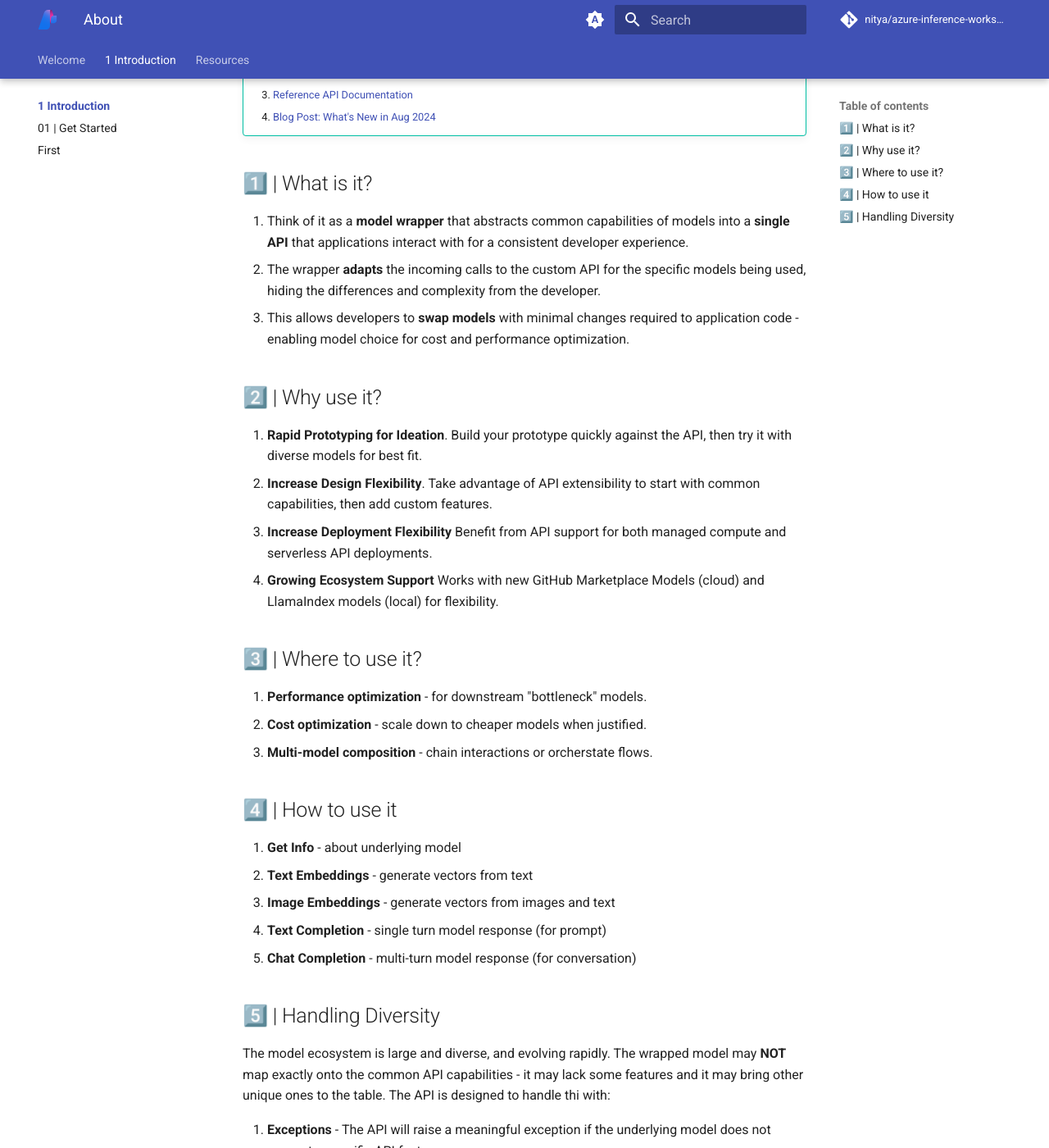
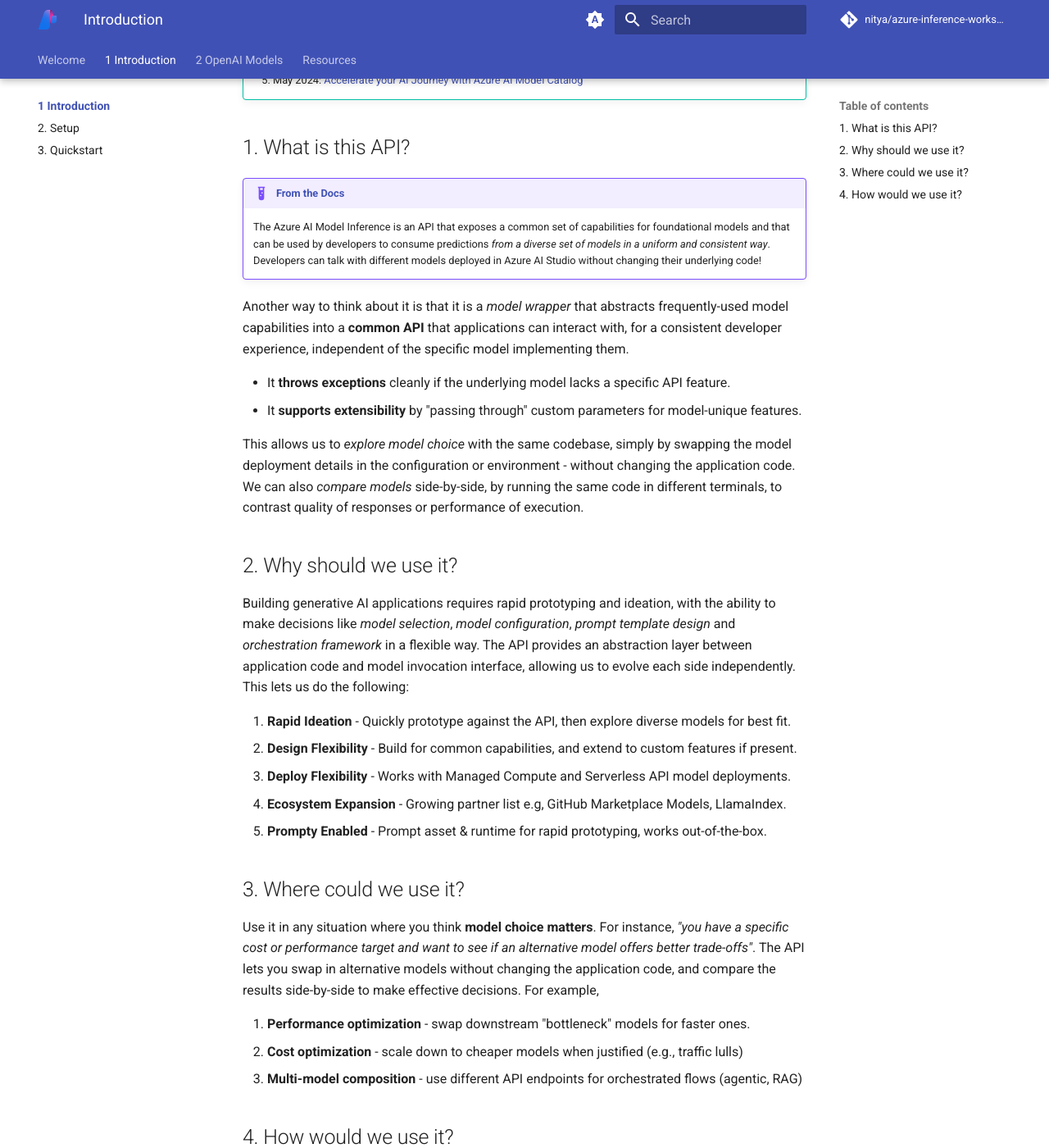
Before and after one commit to priv-mjk/azureai-inference-workshop-2024, an MkDocs documentation site: the page built from docs/1-Introduction/index.md, in a window 1280 px wide and 1400 px high, scrolled down 337 px. Shown: the whole window at 82% size. Built offline with MkDocs 1.6.1 and Material for MkDocs 9.7.7, drawn with Linux system fonts in a browser that asks for light colours; comment, search, counter and statistics services are not loaded; some of the changed text lies outside the part shown.

Commit message:
refactor / add openai section

````diff
--- a/docs/1-Introduction/2-first-sample.md
+++ /dev/null
@@ -1 +0,0 @@
-# First
--- a/docs/1-Introduction/1-setup.md
+++ b/docs/1-Introduction/2-setup.md
@@ -1,6 +1,6 @@
-# 01 | Get Started
+# 2. Setup
 
-!!! tip "Using Dev Container"
+!!! tip "Dev Containers - Configuration As Code"
 
     This repository is configured with a dev container that sets up all dependencies **for the Python Inference SDK**. Simply fork the repo, launch Codespaces and start exploring. To set up your dev environment manually, or with a different language SDK, [follow these instructions](https://learn.microsoft.com/en-us/azure/machine-learning/reference-model-inference-api?view=azureml-api-2&tabs=python#inference-sdk-support). The Azure AI Model Inference API supports Python, JavaScript, C# and REST API calls.
 
--- /dev/null
+++ b/docs/1-Introduction/3-quickstart.md
@@ -0,0 +1 @@
+# 3. Quickstart
--- a/docs/1-Introduction/index.md
+++ b/docs/1-Introduction/index.md
@@ -1,35 +1,48 @@
-# About
+# Introduction
 
-The [Azure AI Model Inference API](https://learn.microsoft.com/en-us/azure/machine-learning/reference-model-inference-api?view=azureml-api-2&tabs=python)  enables developers to make better **model choices** by simplifying the process by which their applications interact with the model APIs.
+!!! tip "Azure AI Model Inference API - 5 Resources To Start With"
 
-!!! tip "Read the Documentation"
-
-    1. [Azure AI Model Inference API documentation](https://learn.microsoft.com/en-us/azure/machine-learning/reference-model-inference-api?)
-    1. [Azure AI Model Inference API Samples](https://github.com/Azure/azure-sdk-for-python/tree/main/sdk/ai/azure-ai-inference/samples)
-    1. [Reference API Documentation](https://aka.ms/azsdk/azure-ai-inference/python/reference)
-    1. [Blog Post: What's New in Aug 2024](https://techcommunity.microsoft.com/t5/ai-ai-platform-blog/expanding-the-azure-ai-model-inference-api-integrating-azure-ai/ba-p/4212883)
+    1. [Browse the Documentation](https://learn.microsoft.com/en-us/azure/machine-learning/reference-model-inference-api?)
+    1. [Explore the Samples](https://github.com/Azure/azure-sdk-for-python/tree/main/sdk/ai/azure-ai-inference/samples)
+    1. Sep 2024: [#RAGHack - Pick the Right Model For The Right Job](https://developer.microsoft.com/reactor/events/23433/)
+    1. Aug 2024: [What's New with Azure AI Model Inference API](https://techcommunity.microsoft.com/t5/ai-ai-platform-blog/expanding-the-azure-ai-model-inference-api-integrating-azure-ai/ba-p/4212883)
+    1. May 2024: [Accelerate your AI Journey with Azure AI Model Catalog](https://build.microsoft.com/en-US/sessions/6809f536-19ee-4b8d-aa06-dfde657c6b90?source=sessions)
 
 
-## 1️⃣ | What is it?
+## 1. What is this API?
 
-1. Think of it as a **model wrapper** that abstracts common capabilities of models into a **single API** that applications interact with for a consistent developer experience.
-1. The wrapper **adapts** the incoming calls to the custom API for the specific models being used, hiding the differences and complexity from the developer.
-1. This allows developers to **swap models** with minimal changes required to application code - enabling model choice for cost and performance optimization.
+!!! example "[From the Docs](https://learn.microsoft.com/en-us/azure/machine-learning/reference-model-inference-api?view=azureml-api-2&tabs=python)"
+    The Azure AI Model Inference is an API that exposes a common set of capabilities for foundational models and that can be used by developers to consume predictions _from a diverse set of models in a uniform and consistent way_. Developers can talk with different models deployed in Azure AI Studio without changing their underlying code!
 
-## 2️⃣ | Why use it?
+Another way to think about it is that it is a _model wrapper_ that abstracts frequently-used model capabilities into a **common API** that applications can interact with, for a consistent developer experience, independent of the specific model implementing them.
 
-1. **Rapid Prototyping for Ideation**. Build your prototype quickly against the API, then try it with diverse models for best fit.
-1. **Increase Design Flexibility**. Take advantage of API extensibility to start with common capabilities, then add custom features.
-1. **Increase Deployment Flexibility** Benefit from API support for both managed compute and serverless API deployments.
-1. **Growing Ecosystem Support** Works with new GitHub Marketplace Models (cloud) and LlamaIndex models (local) for flexibility.
+- It **throws exceptions** cleanly if the underlying model lacks a specific API feature.
+- It **supports extensibility** by "passing through" custom parameters for model-unique features.
 
-## 3️⃣ | Where to use it?
+This allows us to _explore model choice_ with the same codebase, simply by swapping the model deployment details in the configuration or environment - without changing the application code. We can also _compare models_ side-by-side, by running the same code in different terminals, to contrast quality of responses or performance of execution.
 
-1. **Performance optimization** - for downstream "bottleneck" models.
-1. **Cost optimization** - scale down to cheaper models when justified.
-1. **Multi-model composition** - chain interactions or orcherstate flows.
 
-## 4️⃣ | How to use it
+## 2. Why should we use it?
+
+Building generative AI applications requires rapid prototyping and ideation, with the ability to make decisions like _model selection_, _model configuration_, _prompt template design_ and _orchestration framework_ in a flexible way. The API provides an abstraction layer between application code and model invocation interface, allowing us to evolve each side independently. This lets us do the following:
+
+1. **Rapid Ideation** - Quickly prototype against the API, then explore diverse models for best fit.
+1. **Design Flexibility** - Build for common capabilities, and extend to custom features if present.
+1. **Deploy Flexibility** - Works with Managed Compute and Serverless API model deployments.
+1. **Ecosystem Expansion** - Growing partner list e.g, GitHub Marketplace Models, LlamaIndex.
+1. **Prompty Enabled** - Prompt asset & runtime for rapid prototyping, works out-of-the-box.
+
+## 3. Where could we use it?
+
+Use it in any situation where you think **model choice matters**. For instance, _"you have a specific cost or performance target and want to see if an alternative model offers better trade-offs"_. The API lets you swap in alternative models without changing the application code, and compare the results side-by-side to make effective decisions. For example,
+
+1. **Performance optimization** - swap downstream "bottleneck" models for faster ones.
+1. **Cost optimization** - scale down to cheaper models when justified (e.g., traffic lulls)
+1. **Multi-model composition** - use different API endpoints for orchestrated flows (agentic, RAG)
+
+## 4. How would we use it?
+
+The [current version](https://learn.microsoft.com/en-us/azure/machine-learning/reference-model-inference-info?view=azureml-api-2) of the Azure AI Model Inference API supports the following endpoints, reflecting the types of inference tasks exposed using a common API. See these in action in the _Quickstart_ section of this lab.
 
 1. **Get Info** - about underlying model
 1. **Text Embeddings** - generate vectors from text
@@ -37,10 +50,8 @@ The [Azure AI Model Inference API](https://learn.microsoft.com/en-us/azure/machi
 1. **Text Completion** - single turn model response (for prompt)
 1. **Chat Completion** - multi-turn model response (for conversation)
 
+The [API samples](https://github.com/Azure/azure-sdk-for-python/tree/main/sdk/ai/azure-ai-inference/samples) showcase both _sync client_ and _async client_ usage patterns.
 
-## 5️⃣ | Handling Diversity
+---
 
-The model ecosystem is large and diverse, and evolving rapidly. The wrapped model may **NOT** map exactly onto the common API capabilities - it may lack some features and it may bring other unique ones to the table. The API is designed to handle thi with:
-
-1. **Exceptions** - The API will raise a meaningful exception if the underlying model does not support a specific API feature.
-1. **Extensions** - The API has an `extras` field that allows developers to pass through custom parameters to handle model-unique features.
+[**Next**](./1-setup.md) - Setup Environment
--- /dev/null
+++ b/docs/2-OpenAI-Models/index.md
@@ -0,0 +1,120 @@
+# Exploring OpenAI Models
+
+The OpenAI API provides a comprehensive way to access state-of-the-art AI models for natural language processing, image generation, semantic search and speech recognition [for developers](https://platform.openai.com/docs/quickstart).
+
+## 1. Model Families & Versions
+
+## 2. Model Deployment Options
+
+Want to start exploring these? You have three options for the deploying the _foundation_ OpenAI models. Once deployed, you will need the right _authentication_ credential for that provider, to access the model from code.
+
+| Provider | Description | Auth|
+| --- | --- |--- |
+| OpenAI Deployment |  Sign up for developer access with the pay-as-you-go plan on the OpenAI platform. [Create an API key](https://platform.openai.com/docs/quickstart/create-and-export-an-api-key) and export it to an `OPENAI_API_KEY` environment variable that gets used by the default `openai` Python package. Then [explore samples](https://platform.openai.com/docs/quickstart?language-preference=python) with code. | `OPENAI_API_KEY` (project)|
+| Azure OpenAI Deployment | Get an active Azure subscription with permissions to create or use an Azure AI hub resource (requires a user role of Azure AI Developer, Contributor, or Owner). Then [deploy an Azure OpenAI model](https://learn.microsoft.com/en-us/azure/ai-studio/how-to/deploy-models-openai) and explore the [playground quickstart](https://learn.microsoft.com/en-us/azure/ai-studio/quickstarts/get-started-playground) or the [code-first quickstart](https://learn.microsoft.com/en-us/azure/ai-services/openai/chatgpt-quickstart?tabs=command-line%2Ctypescript%2Cpython-new&pivots=programming-language-python) to try your first chat application. | Azure Managed Identity |
+|GitHub Model Marketplace | You can [find and experiment with AI models for free](https://docs.github.com/en/github-models/prototyping-with-ai-models) using a personal access token on GitHub. Then just switch the token to a paid Azure account to move from prototyping to production. **The playground is [rate limited](https://docs.github.com/en/github-models/prototyping-with-ai-models#rate-limits)**.|`GITHUB_TOKEN` (personal access token) |
+
+Note that the GitHub Model Marketplace uses Azure AI deployments of these models under the hood, so you will see an endpoint in the form `https://models.inference.ai.azure.com` with the deployed model identified in a `model` parameter passed into the API call.
+
+## 3. Model Usage Options
+
+Based on the provider, you can use deployed models in three ways:
+
+1. **Playground** - no-code option for interactive prompt engineering.
+1. **Provider SDK** - code-first option with provider SDK (e.g., `openai` Python library)
+1. **Azure AI Inference SDK** - code-first option with common API (provider--agnostic)
+
+The Azure AI Inference API is influenced by the OpenAI API syntax and capabilities so the transition from OpenAI SDK to Azure AI Model Inference SDK may feel more seamless.
+
+Note that the GitHub Model Marketplace has samples for both the provider-specific SDK (where this exists) and the Azure AI Model Inference SDK (for all listed models) to help you get started.
+
+
+## 4. Ideation with Prompty
+
+[Prompty](https://www.prompty.ai/docs) isn an _asset class and format_ for LLM prompts that is designed to enhance observability, understandability, and portability. Let's break this down:
+
+??? info "What is an Asset Class?"
+
+    - A [digital asset](https://business.adobe.com/blog/basics/digital-asset-management#what-is-a-digital-asset) is any type of mediat or data that is stored in a digital format. This includes images, videos, audio, documents, web pages, and code files.
+    - An _asset class_ is a group of assets that share similar characteristics, such as the type of media or the purpose of the asset.
+    - A _prompty asset_ is a digital asset that is designed to be used as a prompt template for a large language model. It uses a `.prompty` extension with a schema that adheres to the [Prompty Specification](https://www.prompty.ai/docs/prompty-specification), defined in YAML.
+
+??? info "What does Asset Portability mean?"
+
+    - Prompty assets are agnostic to underlying models, programming languages, and frameworks. You can use the same prompt template (content) and _configure_ just the metadata (frontmatter) to switch models.
+    - Prompty tooling and runtime can then _activate_ the asset and convert it to language-specific or framework-specific code for execution. Developers can use built-in runtime options, or create custom runtimes for their needs.
+
+??? info "What does Asset Understandability mean?"
+
+    - Prompty files are written in Markdown-like syntax, making them readable by default.
+    - The _frontmatter_ section of a Prompty file contains metadata about the prompt, such as the model to use, the types of inputs and outputs expected, and the name, description, and authors, for that template.
+    - The _template_ section of the Prompty file contains the content for enhancing the default user prompt ("question"). This includes the _system_ context, _instruction_ context and _documentation_ context for prompt engineering.
+
+??? info "What does Asset Observability mean?"
+
+    - The Prompty runtime (library) comes with built-in support for tracing, generating logs in OpenTelemetry-compliant formats in the console, or as stored JSON files.
+    - The Prompty extension (tool) provides a viewer that loads the tracer logs and displays them in an interactive UI, allowing developers to see the execution flow of the prompt and the performance metrics for each step.
+
+Prompty currently supports different model deployments, using relevant _prompty invokers_ that understand how to interact with that specific provider and deployment endpoint.
+
+??? info "OpenAI Model Invoker - for OpenAI deployments"
+
+    ```yaml
+    openaiModel:
+    type: object
+    description: Model used to generate text
+    properties:
+      type:
+        type: string
+        description: Type of the model
+        const: openai
+      name:
+        type: string
+        description: Name of the model
+      organization:
+        type: string
+        description: Name of the organization
+    additionalProperties: false
+    ```
+
+??? info "Azure OpenAI Model Invoker - for Azure OpenAI deployments"
+
+    ```yaml
+    azureOpenaiModel:
+    type: object
+    description: Model used to generate text
+    properties:
+      type:
+        type: string
+        description: Type of the model
+        const: azure_openai
+      api_version:
+        type: string
+        description: Version of the model
+      azure_deployment:
+        type: string
+        description: Deployment of the model
+      azure_endpoint:
+        type: string
+        description: Endpoint of the model
+    additionalProperties: false
+    ```
+
+??? info "Serverless Model Invoker - for MaaS, GitHub Model Markeplace deployments"
+
+    ```yaml
+    maasModel:
+    type: object
+    description: Model used to generate text
+    properties:
+      type:
+        type: string
+        description: Type of the model
+        const: azure_serverless
+      azure_endpoint:
+        type: string
+        description: Endpoint of the model
+    additionalProperties: false
+    ```
+
+In the last case, it uses the Azure AI Model Inference API under the hood.
````
